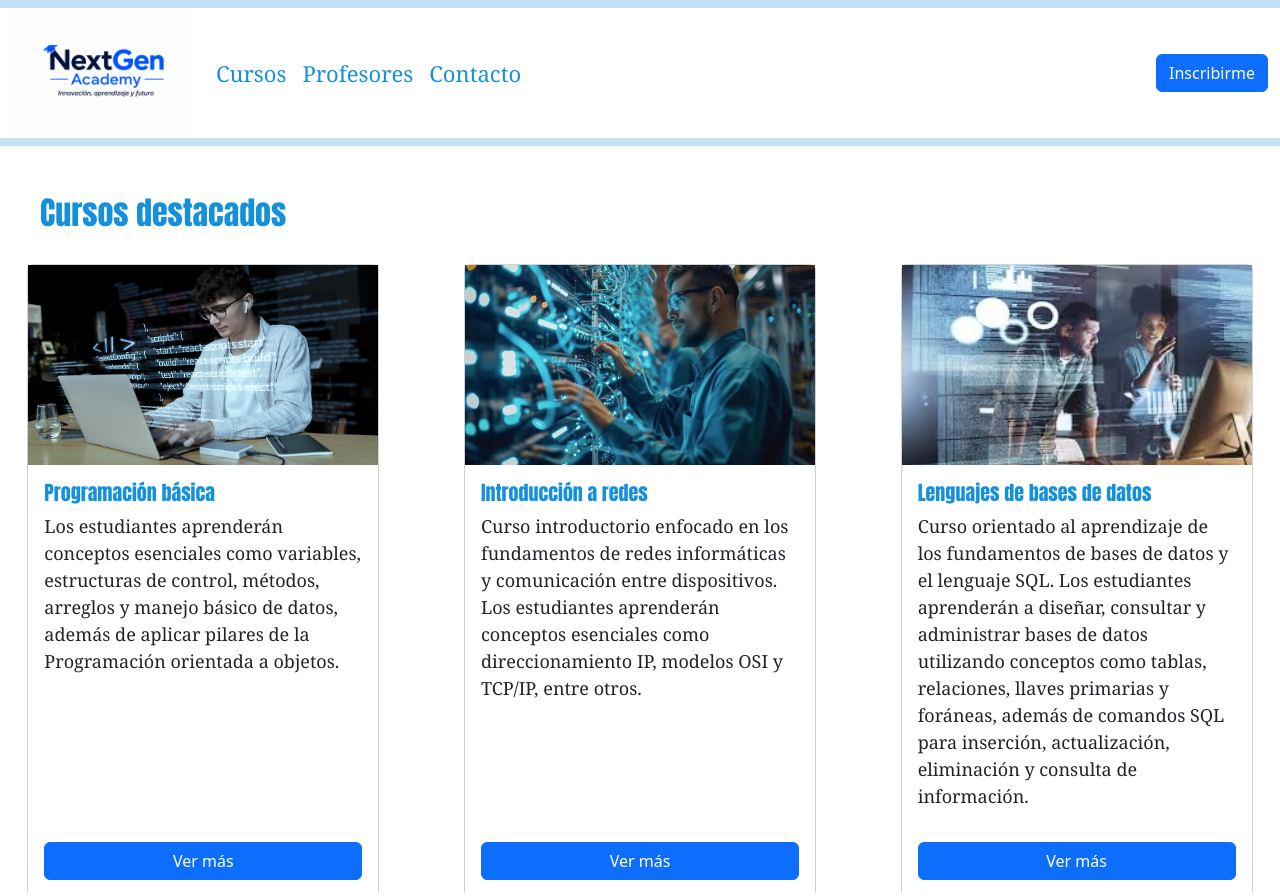
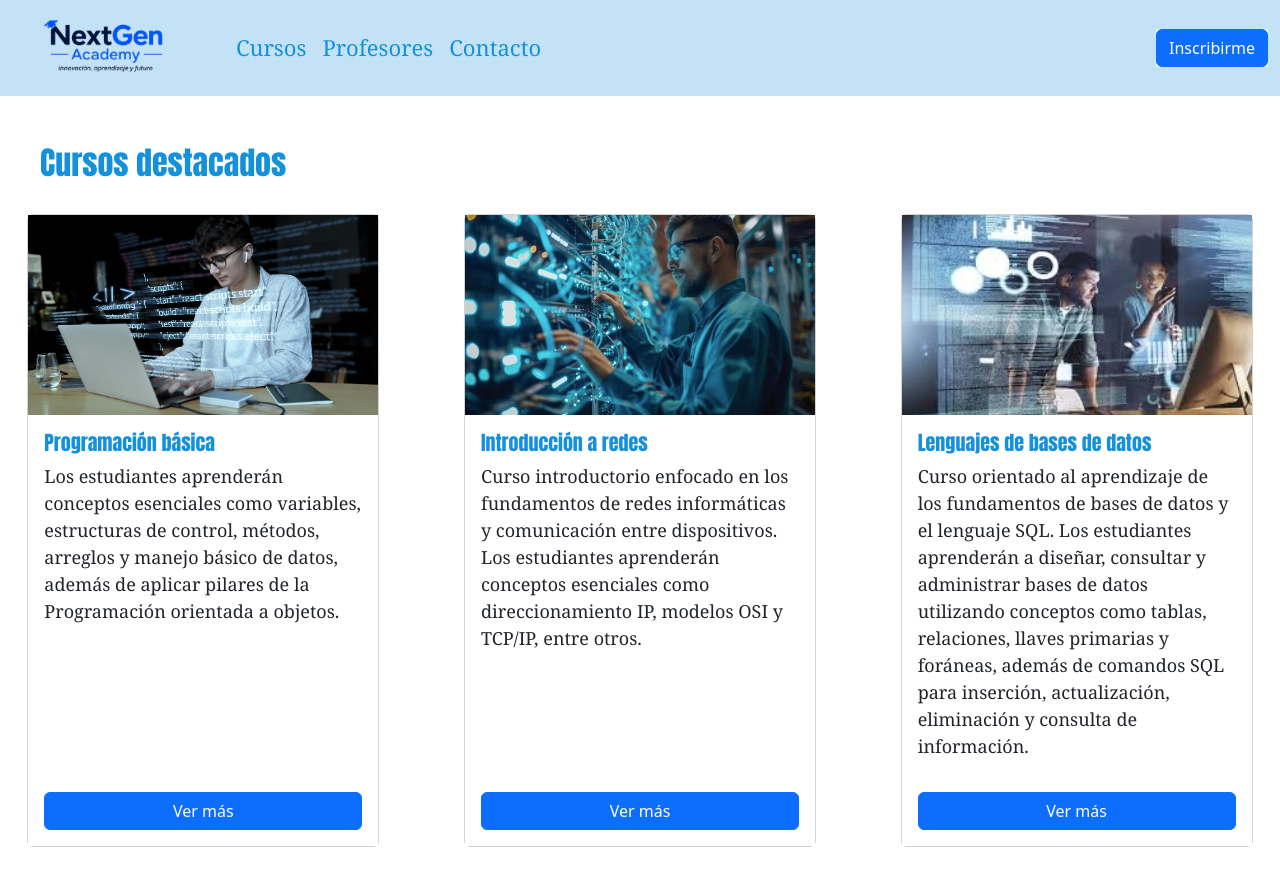
Before and after one commit to Fidelitas-Ambiente-Web-Cliente-Servidor/sc502-ln-practica1-sc502_ln_practica1_q2_2026_g5, a PHP site: page /Rol1/index.html in a window 1280 px wide. Shown: the top 896 px of the page. Run offline with PHP 8.4, Linux system fonts and the light colour scheme.

Commit message:
Actualizaciones en la interface

```diff
--- a/Rol1/index.css
+++ b/Rol1/index.css
@@ -62,10 +62,41 @@ footer {
     margin-top: auto;
 }
 
-#Menu {
+header,
+#Menu,
+#Menu .container-fluid,
+#Menu .navbar-collapse,
+#Menu .navbar-nav,
+#Menu .nav-item,
+#Menu .nav-link,
+#Menu .navbar-toggler {
     background-color: #C4E2F5 !important;
+}
 
+/* Logo: mismo tamaño que Rol2 */
+#Menu .navbar-brand {
+    background-color: #C4E2F5;
+    padding: 6px 10px;
+    line-height: 0;
+    margin-right: 1rem;
+}
 
+#Menu .navbar-brand img {
+    display: block;
+    width: 180px;
+    height: auto;
+    max-width: none;
+}
+
+.imagen-footer {
+    width: 36px;
+    height: 36px;
+    margin: 0 8px;
+    transition: transform 0.2s ease;
+}
+
+.imagen-footer:hover {
+    transform: scale(1.1);
 }
 
 p {
--- a/Rol1/index.html
+++ b/Rol1/index.html
@@ -158,20 +158,20 @@
 
         <p>© 2026 NextGen Academy | Todos los derechos reservados.</p>
 
-        <a href="https://facebook.com" target="_blank">
-            <img src="../images/facebook.png" class="imagen-footer" alt="Facebook">
+        <a href="https://facebook.com" target="_blank" rel="noopener noreferrer">
+            <img src="../images/facebook.svg" class="imagen-footer" alt="Facebook">
         </a>
 
-        <a href="https://instagram.com" target="_blank">
-            <img src="../images/instagram.png" class="imagen-footer" alt="Instagram">
+        <a href="https://instagram.com" target="_blank" rel="noopener noreferrer">
+            <img src="../images/instagram.svg" class="imagen-footer" alt="Instagram">
         </a>
 
-        <a href="https://x.com" target="_blank">
-            <img src="../images/twitter.png" class="imagen-footer" alt="X">
+        <a href="https://x.com" target="_blank" rel="noopener noreferrer">
+            <img src="../images/twitter.svg" class="imagen-footer" alt="X">
         </a>
 
-        <a href="https://whatsapp.com" target="_blank">
-            <img src="../images/whatsapp.png" class="imagen-footer" alt="Whatsapp">
+        <a href="https://whatsapp.com" target="_blank" rel="noopener noreferrer">
+            <img src="../images/whatsapp.svg" class="imagen-footer" alt="Whatsapp">
         </a>
 
     </div>
--- a/Rol2/cursos.html
+++ b/Rol2/cursos.html
@@ -15,7 +15,7 @@
         <nav class="navbar navbar-expand-lg bg-body-tertiary" id="Menu">
             <div class="container-fluid">
                 <a class="navbar-brand" href="index.html">
-                    <img src="img/logo.png" alt="NextGen Academy" width="180">
+                    <img src="../images/logo.png" alt="NextGen Academy" width="180">
                 </a>
                 <button class="navbar-toggler" type="button" data-bs-toggle="collapse"
                     data-bs-target="#navbarSupportedContent" aria-controls="navbarSupportedContent"
```
Also changed, not shown: images/Logo.png, images/facebook.svg (added), images/instagram.svg (added), images/twitter.svg (added), images/whatsapp.svg (added).
